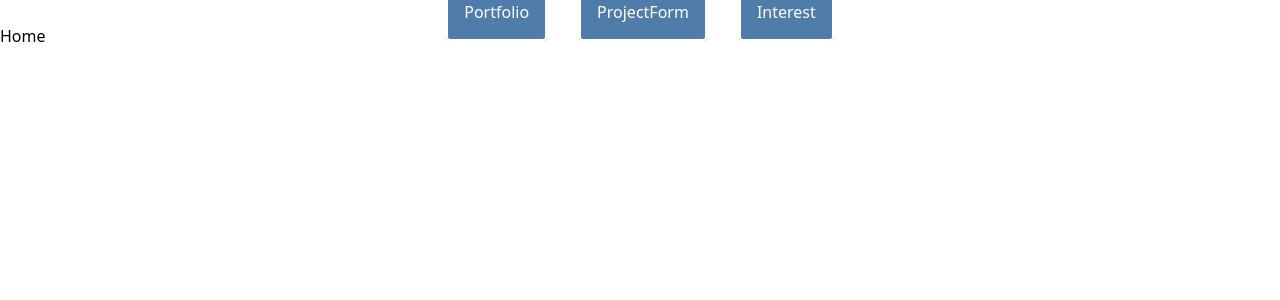
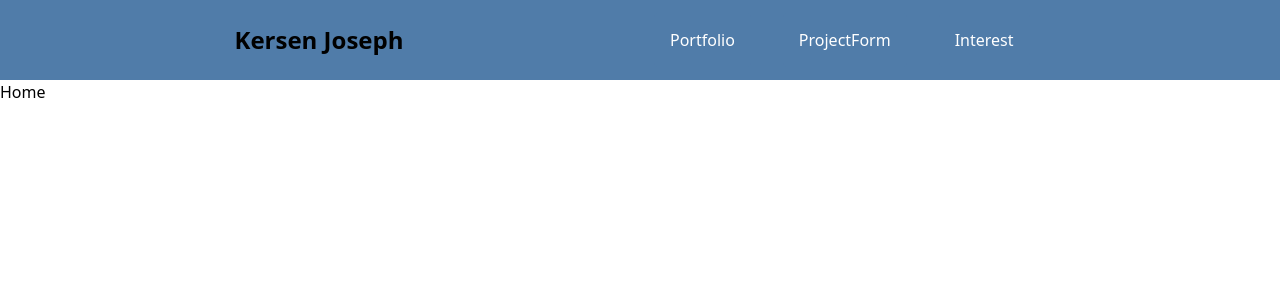
Before and after one commit to Kyle890/420-211-MV-KERSEN-J, a React (Vite) app: page / in a window 1280 px wide. Shown: the top 300 px of the page. Built offline with nearby package versions, Linux system fonts and the light colour scheme.

Commit message:
Changement dans le Header et navbar

```diff
--- a/src/App.jsx
+++ b/src/App.jsx
@@ -4,13 +4,13 @@ const Portfolio = lazy(() => import("./Pages/Portfolio"))
 const ProjectForm = lazy(() => import("./Pages/ProjectForm"))
 const Interest = lazy(() => import("./Pages/Interest"))
 import Home from './Pages/Home'
-import NavBar from "./Components/NavBar"
+import Header from "./Components/Header"
 
 export default function App() {
 
   return (
    <>
-   <NavBar />
+   <Header />
    <Suspense fallback={
       <div className="h-screen flex items-center justify-center"
         >
--- a/src/Components/Header.jsx
+++ b/src/Components/Header.jsx
@@ -1,10 +1,9 @@
 import NavBar from './NavBar'
-
-import React from 'react'
 
 export default function Header() {
   return (
-        <header>
+        <header className='h-20 flex justify-evenly items-center bg-[#507ca9]'>
+            <h1 className='font-extrabold text-2xl'>Kersen Joseph</h1>
             <NavBar></NavBar>
         </header>
     )
--- a/src/Components/NavBar.jsx
+++ b/src/Components/NavBar.jsx
@@ -11,12 +11,13 @@ export default function NavBar() {
     <nav>
       <ul className="flex justify-center items-center">
         {links.map(({ to, label }) => (
-          <li key={to}>
+          <li key={to} className="relative group m-4">
             <Link
               to = {to}
-              className = "m-4 border-2 p-4 rounded transition-colors duration-300 bg-[#507ca9] hover:bg-[#042558] text-white"
+              className = "p-4 text-white rounded bg-[#507ca9] relative"
             >
               {label}
+              <span className="absolute left-0 bottom-0 w-0 h-[5px] bg-[#042558] transition-all duration-400 group-hover:w-full"></span>
             </Link>
           </li>
         ))}
```
Also changed, not shown: src/assets/Miles Morales Icon.jpg (added).
